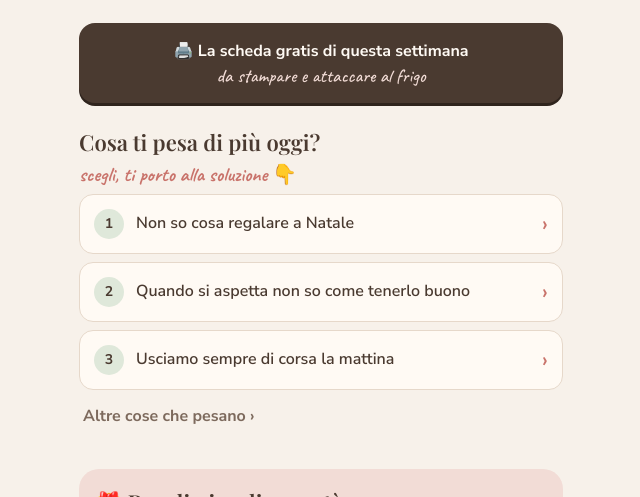
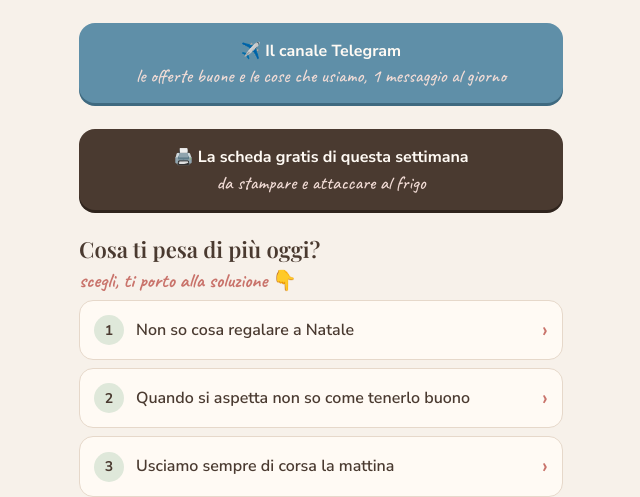
Before and after one commit to mammainordinesparso/mammainordinesparso.github.io, a plain HTML site: page index.html in a window 1280 px wide. Shown: the part 603-1100 px from the top of the page, without its empty margins (319-959 px from the left). Drawn offline with nearby package versions, Linux system fonts and the light colour scheme.

Commit message:
Pulsante canale Telegram

```diff
--- a/index.html
+++ b/index.html
@@ -19,6 +19,7 @@ h1{font:600 26px/1.15 "Playfair Display",Georgia,serif;margin:6px 0 0}
 .hand{font:600 22px/1.1 "Caveat",cursive;color:var(--blush)}
 .ig{font-size:13px;color:var(--muted)}
 .cta{display:block;background:var(--ink);color:var(--paper);border-radius:16px;padding:16px 18px;text-align:center;font-weight:700;box-shadow:0 3px 0 #2f241d}
+.cta.tg{background:#5f8fa8;box-shadow:0 3px 0 #3f6a80}
 .cta small{display:block;font:500 19px/1.1 "Caveat",cursive;color:#f2dcd6;margin-top:3px}
 h2{font:600 22px/1.2 "Playfair Display",Georgia,serif;margin:0}
 .q{display:grid;gap:8px} .q .hand{font-size:20px}
@@ -66,6 +67,7 @@ footer{font-size:12.5px;color:var(--muted);text-align:center;display:grid;gap:6p
   <span class="ptxt"><b>Torcia che proietta le fiabe (4 anni)</b><span>Le storie sul muro prima di dormire. Va bene anche per il teatro delle ombre.</span><i>Vedi su Amazon</i></span>
 </a></div>
 </section>
+<a class="cta tg" href="https://t.me/mamma_in_ordine_sparso" target="_blank" rel="noopener" data-goatcounter-click="telegram">✈️ Il canale Telegram<small>le offerte buone e le cose che usiamo, 1 messaggio al giorno</small></a>
 <a class="cta" href="https://mature-cookie-e62.notion.site/4090d6a9239081fa9788c46537ac9960" target="_blank" rel="noopener" data-goatcounter-click="scheda-settimana">🖨️ La scheda gratis di questa settimana<small>da stampare e attaccare al frigo</small></a>
 <div class="q">
   <h2>Cosa ti pesa di più oggi?</h2>
```
